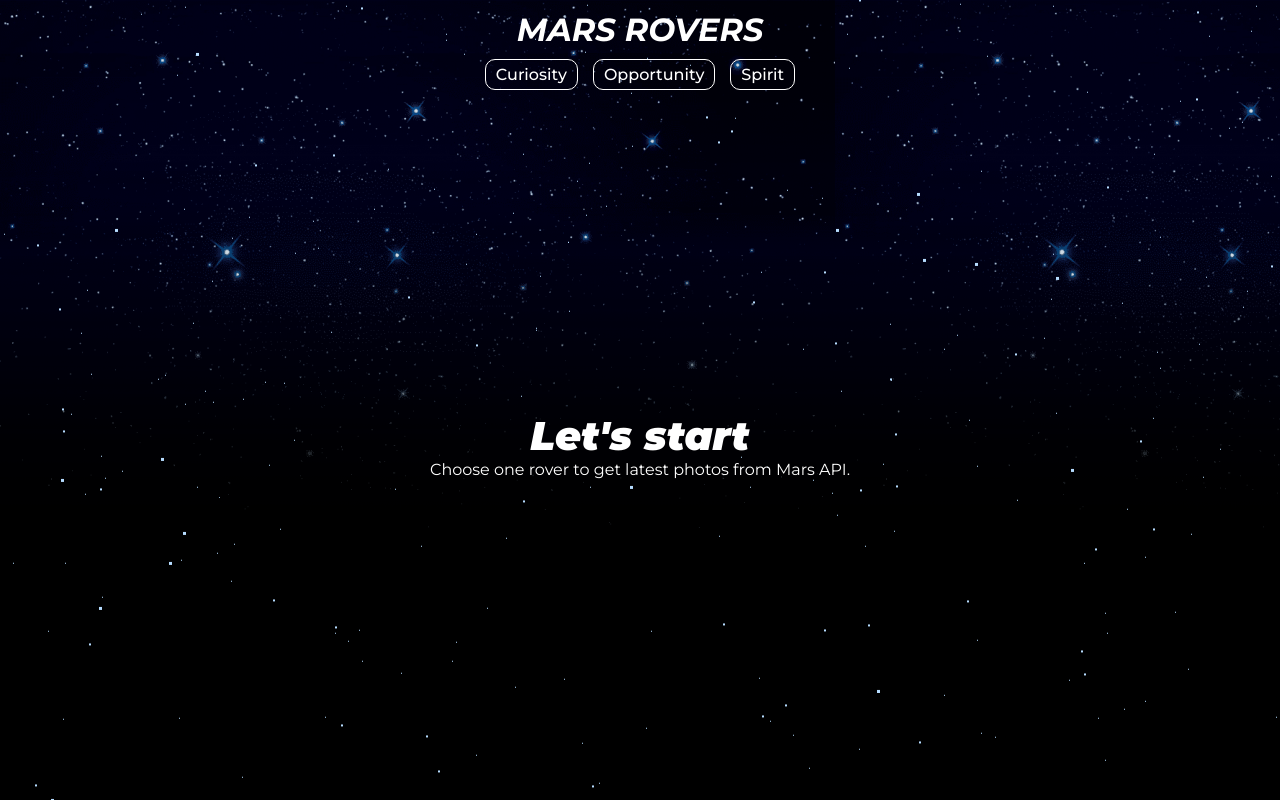
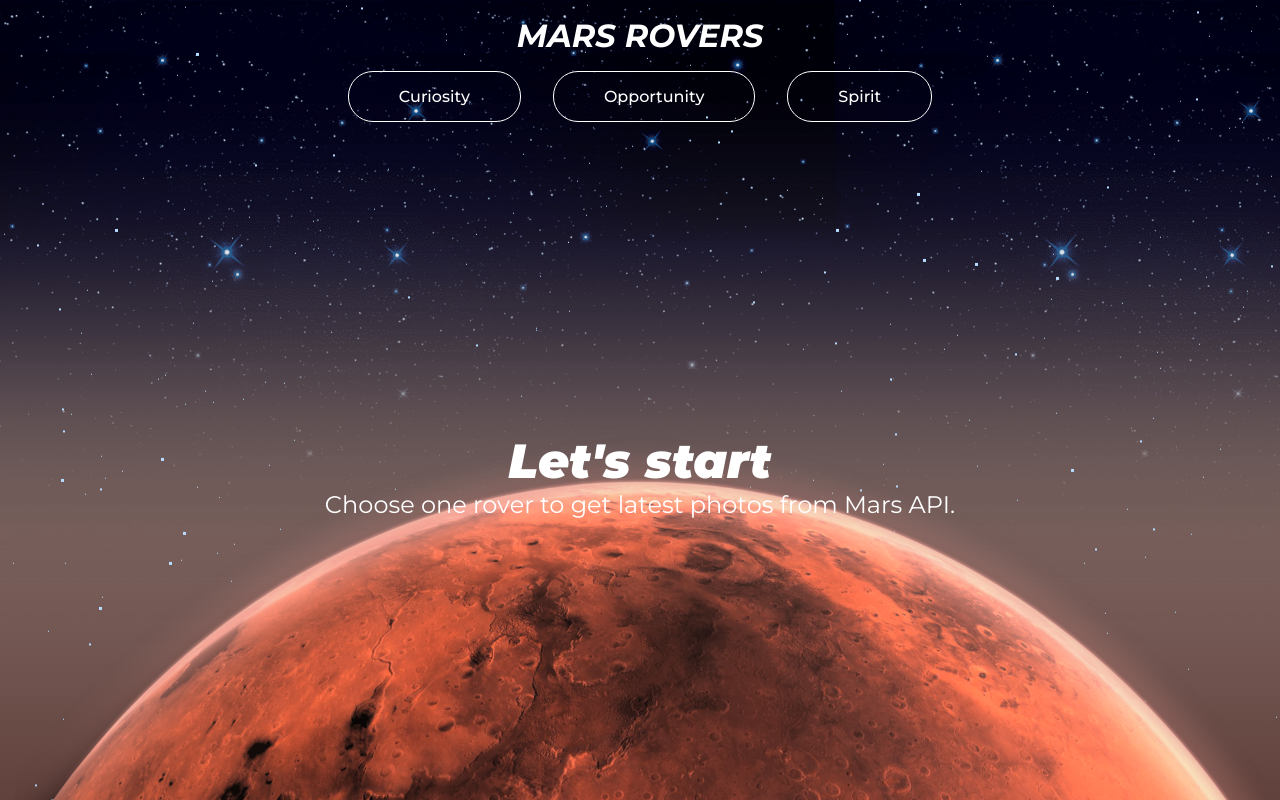
Before and after one commit to devCas96/nasa-mars-photos, a Next.js app: page / in a window 1280 px wide. Built offline with nearby package versions, Linux system fonts and the light colour scheme.

Commit message:
feat: General css improved and responsive added.

```diff
--- a/src/components/atoms/toggle/toggle.module.css
+++ b/src/components/atoms/toggle/toggle.module.css
@@ -1,13 +1,9 @@
-.wrapper {
-  width: 100%;
-}
-
 .toggle {
   position: relative;
   cursor: pointer;
   display: inline-block;
-  width: 180px;
-  height: 70px;
+  width: 160px;
+  height: 60px;
   background: rgba(9, 9, 9, 0.4);
   border-radius: 50px;
   transition: 500ms;
@@ -19,8 +15,8 @@
   display: inline-block;
   top: 3px;
   left: 6px;
-  width: 65px;
-  height: 65px;
+  width: 55px;
+  height: 55px;
   border-radius: 50%;
   background: url('../../../../public/images/america.png') #0092ca;
   background-position: 0 0;
@@ -124,6 +120,7 @@
   from {
     background-position: 100% -50%;
   }
+
   to {
     background-position: 0 0;
   }
@@ -133,25 +130,25 @@
   background: #24d7f7;
 }
 
-.toggle--active > .toggle-button {
+.toggle--active>.toggle-button {
   background: #f7ffff;
   background-position: 100% -50%;
   animation: animatedPlanet 2s linear;
-  transform: translateX(102px);
+  transform: translateX(100px);
   box-shadow: 0 0 35px 5px rgba(255, 255, 255);
 }
 
-.toggle--active > .toggle-button > .crater {
+.toggle--active>.toggle-button>.crater {
   transform: rotate(-45deg) translateX(70px);
 }
 
-.toggle--active > .star {
+.toggle--active>.star {
   animation: move 2s infinite;
   transform: none;
   box-shadow: none;
 }
 
-.toggle--active > .star-1 {
+.toggle--active>.star-1 {
   width: 40px;
   height: 10px;
   border-radius: 10px;
@@ -161,7 +158,7 @@
   box-shadow: none;
 }
 
-.toggle--active > .star-2 {
+.toggle--active>.star-2 {
   width: 12px;
   height: 12px;
   background: #fff;
@@ -170,7 +167,7 @@
   box-shadow: -1px 0 2px 0 rgba(0, 0, 0, 0.1);
 }
 
-.toggle--active > .star-3 {
+.toggle--active>.star-3 {
   width: 16px;
   height: 16px;
   background: #fff;
@@ -179,7 +176,7 @@
   box-shadow: -1px 0 2px 0 rgba(0, 0, 0, 0.1);
 }
 
-.toggle--active > .star-4 {
+.toggle--active>.star-4 {
   width: 14px;
   height: 14px;
   background: #fff;
@@ -188,7 +185,7 @@
   box-shadow: -1px 0 2px 0 rgba(0, 0, 0, 0.1);
 }
 
-.toggle--active > .star-5 {
+.toggle--active>.star-5 {
   width: 60px;
   height: 15px;
   border-radius: 15px;
@@ -198,7 +195,7 @@
   box-shadow: none;
 }
 
-.toggle--active > .star-6 {
+.toggle--active>.star-6 {
   width: 18px;
   height: 18px;
   background: #fff;
@@ -208,7 +205,7 @@
   box-shadow: -1px 0 2px 0 rgba(0, 0, 0, 0.1);
 }
 
-.toggle--active > .star-7 {
+.toggle--active>.star-7 {
   width: 24px;
   height: 24px;
   background: #fff;
@@ -218,7 +215,7 @@
   box-shadow: -1px 0 2px 0 rgba(0, 0, 0, 0.1);
 }
 
-.toggle--active > .star-8 {
+.toggle--active>.star-8 {
   width: 21px;
   height: 21px;
   background: #fff;
--- a/src/components/molecules/header/header.module.css
+++ b/src/components/molecules/header/header.module.css
@@ -6,7 +6,6 @@
   justify-content: center;
   position: absolute;
   z-index: 1;
-  height: var(--default-header-height);
 }
 
 .header__logo {
@@ -14,7 +13,7 @@
   font-family: var(--font-montserrat-italic);
   font-size: 1.5rem;
   font-weight: 700;
-  margin: 10px 0;
+  margin: 1rem 0;
 }
 
 .header__title {
@@ -33,10 +32,10 @@
 }
 
 .header__item {
-  padding: 5px 10px;
+  padding: 10px 5px;
   border: 1.5px solid #fff;
-  border-radius: 10px;
-  background-color: transparent;
+  border-radius: 20px;
+  background-color: #0000;
   color: #fff;
   font-family: var(--font-montserrat-base);
   font-size: 1rem;
@@ -44,9 +43,47 @@
   cursor: pointer;
   position: relative;
   z-index: 0;
+  transition: all 0.2s linear;
 }
 
-.header__item:hover {
-  background-color: #fff;
-  color: #000;
+.header__item:hover,
+.header__item--active {
+  box-shadow: 0 1em 1em -0.4em rgb(135, 194, 221);
+  background-color: rgba(255, 255, 255, 0.3);
+  transform: translateY(-0.25em);
+  transition: all 0.2s linear;
 }
+
+.header__link {
+  padding: 10px 5px;
+}
+
+@media (min-width: 761px) {
+  .header__list {
+    gap: 1rem;
+  }
+
+  .header__item {
+    padding: 15px 10px;
+    border-radius: 25px;
+  }
+
+  .header__link {
+    padding: 15px 10px;
+  }
+}
+
+@media (min-width: 1024px) {
+  .header__list {
+    gap: 2rem;
+  }
+
+  .header__item {
+    padding: 15px 25px;
+    border-radius: 25px;
+  }
+
+  .header__link {
+    padding: 15px 25px;
+  }
+}
--- a/src/components/molecules/rover-images-list/rover-images-list.module.css
+++ b/src/components/molecules/rover-images-list/rover-images-list.module.css
@@ -2,5 +2,6 @@
   display: grid;
   grid-template-columns: repeat(auto-fit, minmax(300px, 1fr));
   gap: 0.5rem;
+  place-items: center;
   text-align: center;
 }
--- a/src/components/molecules/stars/stars.module.css
+++ b/src/components/molecules/stars/stars.module.css
@@ -1,11 +1,11 @@
 .wrapper {
+  overflow: hidden;
   position: fixed;
   top: 0;
   left: 0;
   width: 100%;
   height: 100%;
   z-index: -1;
-  overflow-x: hidden;
   background-image: url('../../../../public/images/galaxy.png');
   background-repeat: repeat-x;
 }
@@ -13,7 +13,7 @@
 .stars {
   width: 1px;
   height: 1px;
-  background: transparent;
+  background: #0000;
   box-shadow:
   117px 1613px #b6dcff,
   1117px 1306px #b6dcff,
@@ -41,7 +41,7 @@
   top: 2000px;
   width: 1px;
   height: 1px;
-  background: transparent;
+  background: #0000;
   box-shadow:
   1117px 1306px #b6dcff,
   1078px 1783px #b6dcff,
@@ -62,7 +62,7 @@
 .stars2 {
   width: 2px;
   height: 2px;
-  background: transparent;
+  background: #0000;
   box-shadow:
     1117px 1306px #b6dcff,
     1078px 1783px #b6dcff,
@@ -276,7 +276,7 @@
   top: 2000px;
   width: 2px;
   height: 2px;
-  background: transparent;
+  background: #0000;
   box-shadow:
     1117px 1306px #b6dcff,
     1078px 1783px #b6dcff,
@@ -483,7 +483,7 @@
 .stars3 {
   width: 3px;
   height: 3px;
-  background: transparent;
+  background: #0000;
   box-shadow:
     940px 1360px #b6dcff,
     1071px 539px #b6dcff,
@@ -597,7 +597,7 @@
   top: 2000px;
   width: 3px;
   height: 3px;
-  background: transparent;
+  background: #0000;
   box-shadow:
     940px 1360px #b6dcff,
     1071px 539px #b6dcff,
@@ -704,7 +704,7 @@
 .stars4 {
   width: 1px;
   height: 1px;
-  background: transparent;
+  background: #0000;
   box-shadow:
     233px 1976px #b6dcff,
     1196px 1119px #b6dcff,
@@ -1318,7 +1318,7 @@
   top: 2000px;
   width: 1px;
   height: 1px;
-  background: transparent;
+  background: #0000;
   box-shadow:
     233px 1976px #b6dcff,
     1196px 1119px #b6dcff,
--- a/src/components/organisms/section-home/section-home.module.css
+++ b/src/components/organisms/section-home/section-home.module.css
@@ -6,5 +6,50 @@
   width: 95%;
   margin: 0 auto;
   text-align: center;
-  min-height: calc(100vh - 100px);
+  min-height: 100%;
+  animation: fade 1s cubic-bezier(0.55, 0.055, 0.675, 0.19);
+  position: relative;
 }
+
+.home::after {
+  content: "";
+  position: absolute;
+  bottom: 0;
+  left: 0;
+  color: #61413c;
+  right: 0;
+  background: url('../../../../public/images/mars.webp') bottom/100% no-repeat;
+  height: auto;
+  background-position-y: 101%;
+  object-fit: contain;
+  aspect-ratio: 1/6;
+  z-index: -1;
+}
+
+@keyframes fade {
+  from {
+    opacity: 0;
+  }
+
+  to {
+    opacity: 1;
+  }
+}
+
+@media (min-width: 600px) {
+  .home::after {
+    aspect-ratio: 1/6;
+  }
+}
+
+@media (min-width: 1023px) {
+  .home {
+    width: 100%;
+    position: relative;
+  }
+
+  .home::after {
+    aspect-ratio: 1/1;
+    background-position-y: 115%;
+  }
+}
--- a/src/components/organisms/section-rover-images/section-rover-images.module.css
+++ b/src/components/organisms/section-rover-images/section-rover-images.module.css
@@ -1,5 +1,6 @@
 .section-images {
   width: 100%;
+  min-height: 100%;
 }
 
 .section-images__input {
--- a/src/styles/globals.css
+++ b/src/styles/globals.css
@@ -1,12 +1,12 @@
 @import url('./fonts.css');
 @import url('./reset.css');
+
 :root {
   --max-width: 1250px;
   --default-font-color: #ffffff;
   --default-background-color: #000000;
   --default-font-weight: 400;
   --default-font-stretch: 100%;
-  --default-header-height: 90px;
   --font-montserrat-base: 'Montserrat', sans-serif;
   --font-montserrat-italic: 'Montserrat-Italic', sans-serif;
   --loader-background-color: #eeeeee;
@@ -17,11 +17,14 @@ body {
   font-family: var(--font-montserrat-base);
   min-height: 100vh;
   background-color: var(--default-background-color);
+  overflow-x: hidden;
   color: var(--default-font-color);
+  background: linear-gradient(0deg, rgba(97, 65, 60, 1) 0%, rgba(97, 65, 60, 0.5130427170868348) 84%, rgba(0, 0, 24, 0.6867121848739496) 100%);
+  transition: background 1s cubic-bezier(0.55, 0.055, 0.675, 0.19);
 }
 
 main {
-  padding-top: var(--default-header-height);
+  padding-top: 120px;
   width: 100%;
   max-width: var(--max-width);
   margin: 0 auto;
@@ -36,6 +39,77 @@ h1 {
   font-weight: 900;
 }
 
+h2 {
+  font-family: var(--font-montserrat);
+  font-size: 1.8rem;
+  font-weight: 600;
+}
+
 p {
   font-size: 1rem;
 }
+
+/*Rules for change input date icon color to white */
+input[type="date"]::-webkit-calendar-picker-indicator {
+  filter: invert(1);
+}
+
+input[type="date"] {
+  color: #ffffff;
+}
+
+input[type="date"]::-moz-calendar-box {
+  filter: invert(1);
+}
+
+input[type="date"]::-ms-clear {
+  display: none;
+}
+
+/*Rules for remove arrows from input number */
+input::-webkit-outer-spin-button,
+input::-webkit-inner-spin-button {
+  -webkit-appearance: none;
+  margin: 0;
+}
+
+input[type=number] {
+  appearance: textfield;
+  -moz-appearance: textfield;
+}
+
+input[type="number"]::-ms-clear {
+  appearance: textfield;
+  -ms-appearance: textfield;
+}
+
+::placeholder {
+  font-family: var(--font-montserrat-base);
+  font-size: 1rem;
+  font-weight: 500;
+  color: rgba(168, 162, 162, 0.8);
+  opacity: 1;
+}
+
+::-ms-input-placeholder {
+  color: rgba(168, 162, 162, 0.8);
+}
+
+@media (min-width: 761px) {
+  main {
+    padding-top: 150px;
+  }
+
+  h1 {
+    font-size: 3rem;
+  }
+
+  h2 {
+    font-size: 2rem;
+    font-weight: 700;
+  }
+
+  p {
+    font-size: 1.5rem;
+  }
+}
--- a/src/styles/reset.css
+++ b/src/styles/reset.css
@@ -20,6 +20,7 @@
 *::before,
 *::after {
   box-sizing: border-box;
+  user-select: none;
 }
 
 /* Reapply the pointer cursor for anchor tags */
```
Also changed, not shown: src/components/atoms/loader/loader.module.css (+27 -19 lines).
